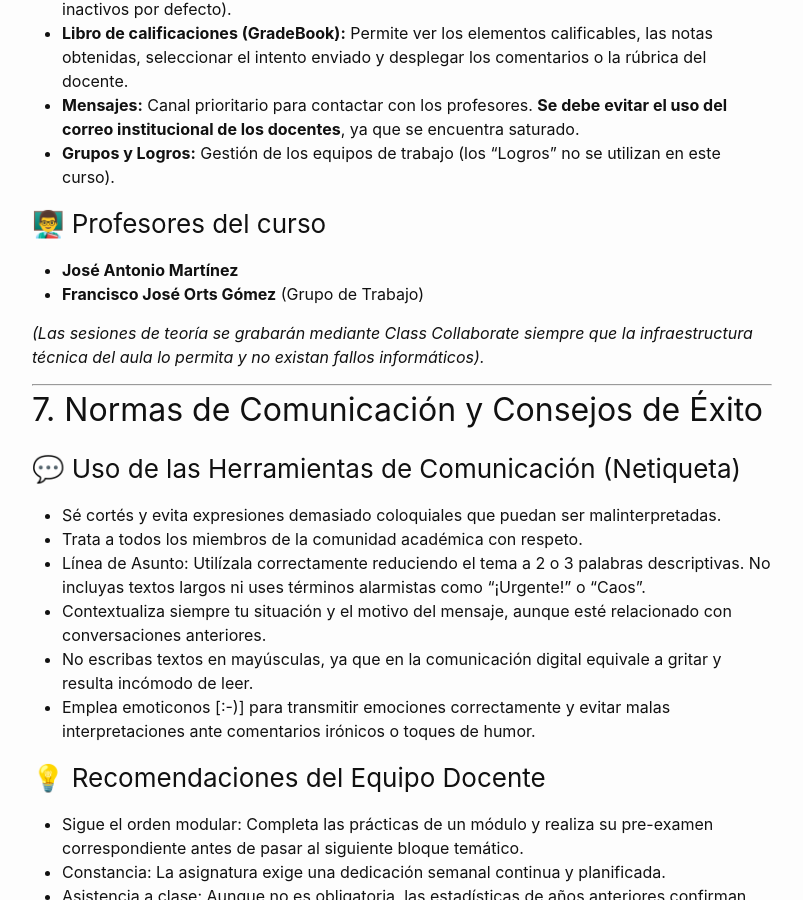
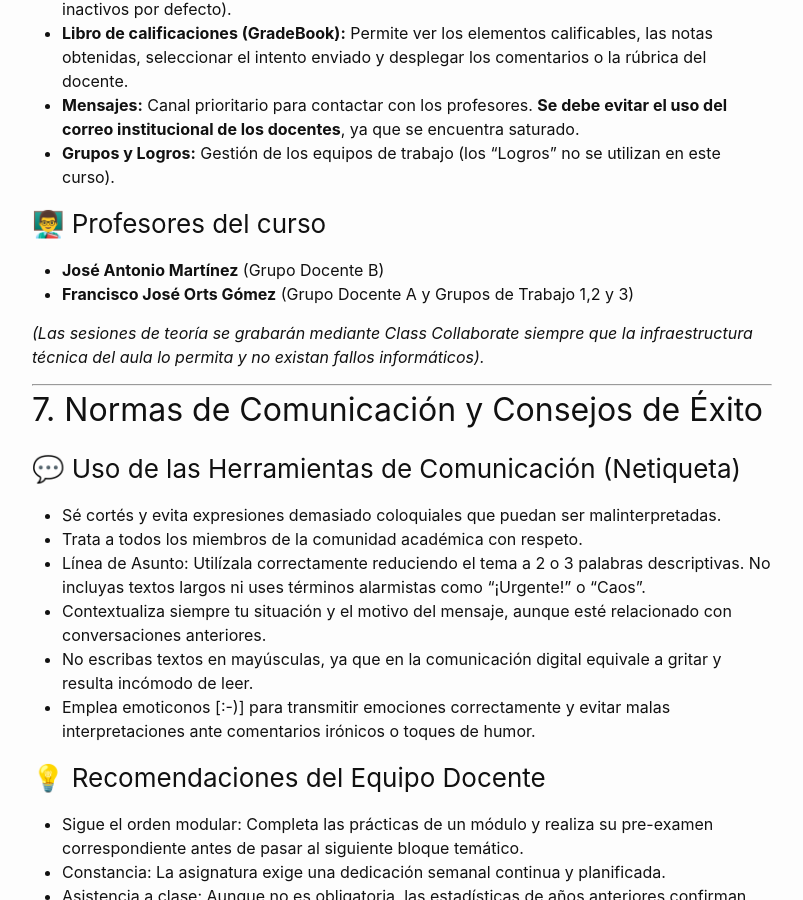
Before and after one commit to hpcjmart/multi2627, a Jekyll site: the page built from docs/_posts/2026-09-14-guia_de_estudio.md, in a window 1280 px wide and 900 px high, scrolled down 4407 px. Shown: the whole window, without its empty margins (238-1041 px from the left). Built offline with Jekyll 4.4.1, drawn with Linux system fonts in a browser that asks for light colours.

Commit message:
Modificada guia de estudio

```diff
--- a/docs/_posts/2026-09-14-guia_de_estudio.md
+++ b/docs/_posts/2026-09-14-guia_de_estudio.md
@@ -108,8 +108,8 @@ La interfaz de la plataforma en línea consta de los siguientes apartados princi
 * **Grupos y Logros:** Gestión de los equipos de trabajo (los "Logros" no se utilizan en este curso).
 
 ### 👨‍🏫 Profesores del curso
-* **José Antonio Martínez**
-* **Francisco José Orts Gómez** (Grupo de Trabajo)
+* **José Antonio Martínez** (Grupo Docente B)
+* **Francisco José Orts Gómez** (Grupo Docente A y Grupos de Trabajo 1,2 y 3)
 
 *(Las sesiones de teoría se grabarán mediante Class Collaborate siempre que la infraestructura técnica del aula lo permita y no existan fallos informáticos).*
 
```
